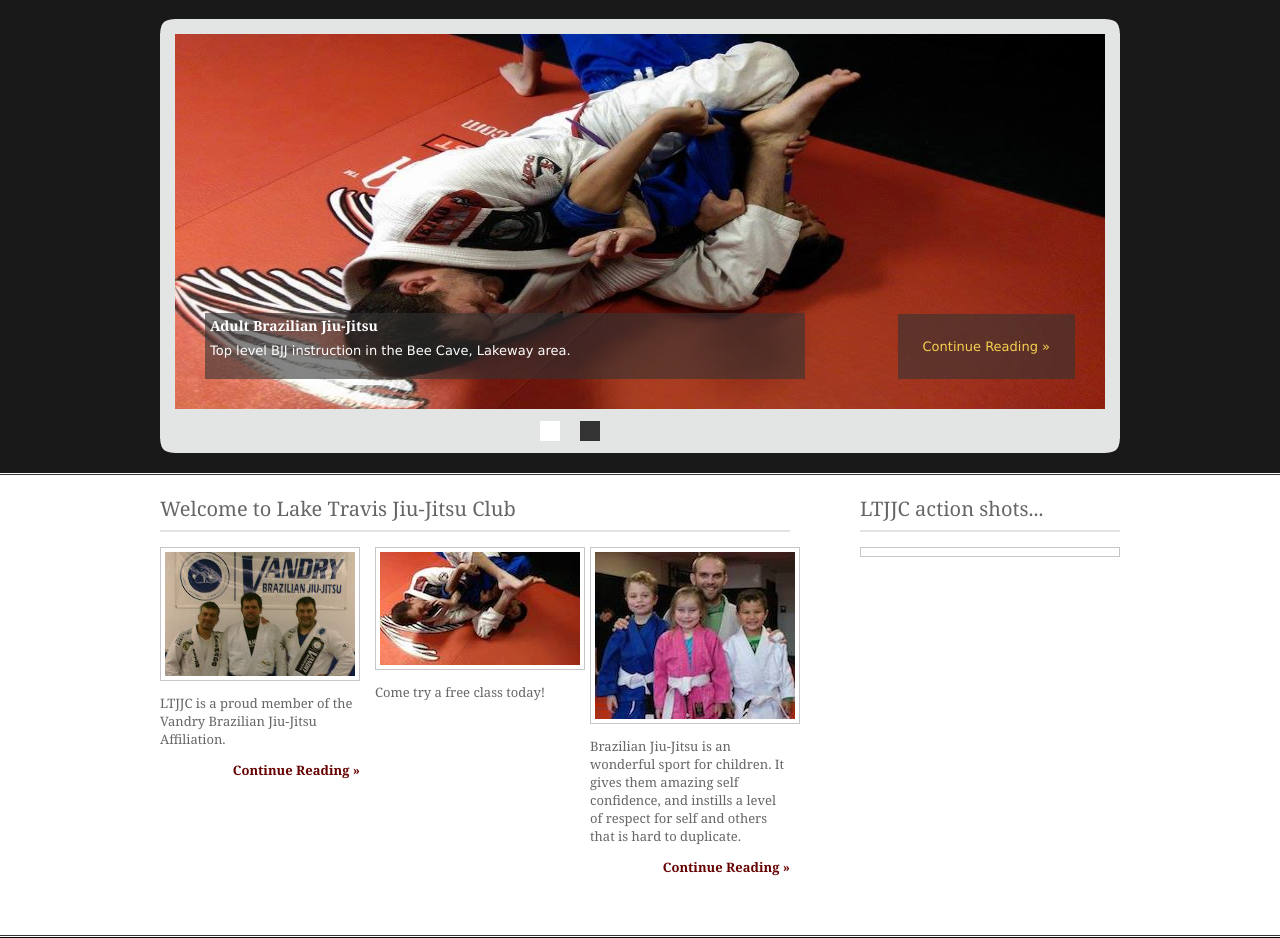
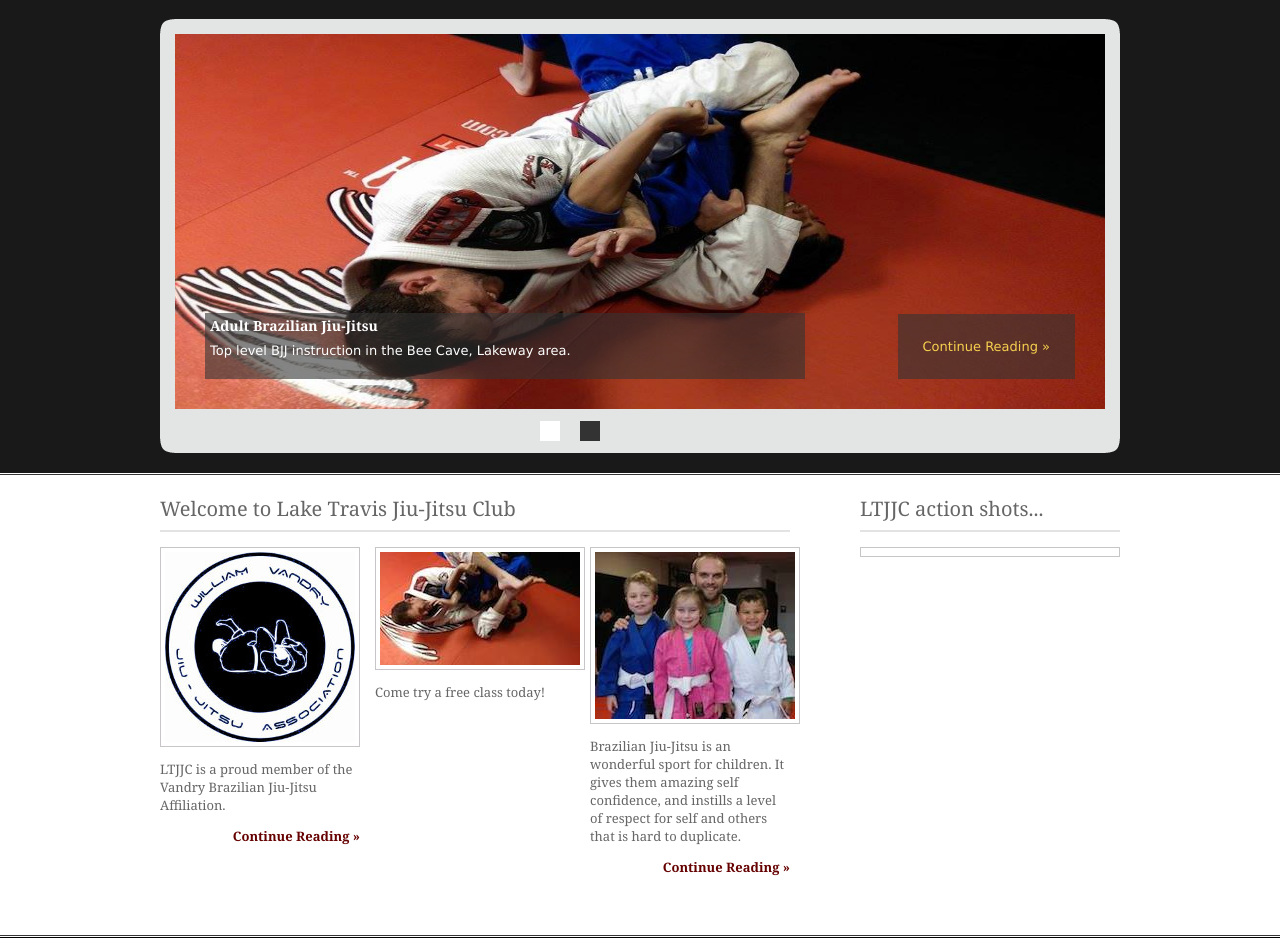
Before and after one commit to elliottohara/test_site.com, a Django app: template testproject/templates/index.html in a window 1280 px wide. Shown: the part 124-1062 px from the top of the page. Run offline with Django 3.2, Linux system fonts and the light colour scheme; the template is opened without the code that fills it, so the values that code supplies are empty; some libraries are stand-ins or nearby versions.

Commit message:
add vbjj

```diff
--- a/testproject/templates/index.html
+++ b/testproject/templates/index.html
@@ -26,7 +26,7 @@
 <div id="topstory">
         <h2>Welcome to Lake Travis Jiu-Jitsu Club</h2>
         <ul>
-            <li><img style="height:124px;width: 190px " src="http://d9nmkm9u8we5o.cloudfront.net/s/img/elliottcarloswilliam.jpg" alt="" />
+            <li><img style="height:190px;width: 190px " src="{% static 'img/vbjj.jpg' %}" alt="Bee Cave Jiu-Jitsu" />
                     <p>
                         LTJJC is a proud member of the Vandry Brazilian Jiu-Jitsu Affiliation.
                     </p>
```
Also changed, not shown: testproject/static/img/vbjj.jpg (added), vbjj.jpg (added), 1 other file.
